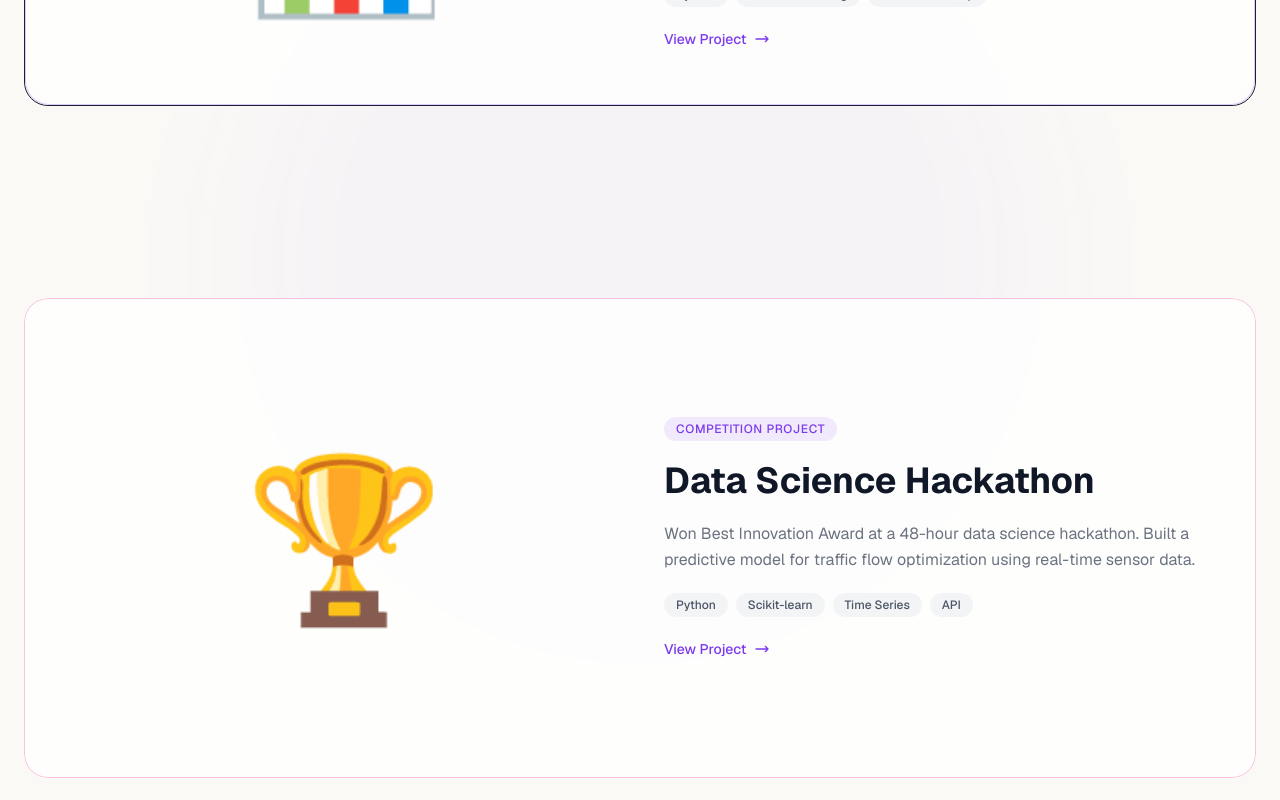
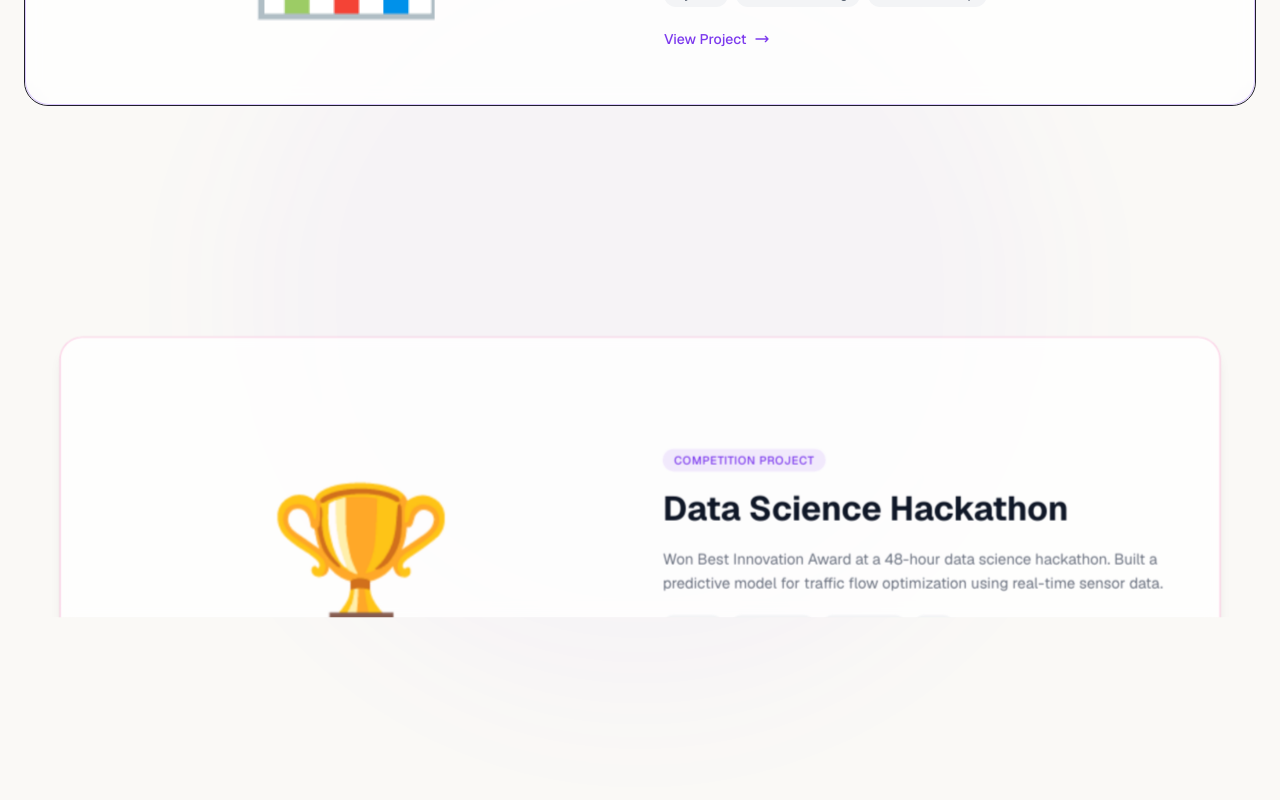
Before and after one commit to Huenying/my-portfolio-website, a Next.js app: page /my-portfolio-website/ in a window 1280 px wide. Shown: the part 2260-3060 px from the top of the page. Built offline with nearby package versions, Linux system fonts and the light colour scheme.

Commit message:
Fix: Hero cards snap instantly on scroll, portfolio cards converge to same position

```diff
--- a/components/Hero.tsx
+++ b/components/Hero.tsx
@@ -2,33 +2,6 @@
 
 import { useRef } from "react";
 import { motion, useScroll, useTransform } from "framer-motion";
-
-const CARD_DATA = [
-  {
-    title: "My Portfolio",
-    subtitle: "View My Work",
-    description:
-      "Explore my projects across competitions, data analysis, web development, and AI.",
-    color: "from-violet-500 to-purple-600",
-    icon: "🎨",
-  },
-  {
-    title: "About Me",
-    subtitle: "Get to Know Me",
-    description:
-      "Business Analytics & Computer Science double major with a passion for tech innovation.",
-    color: "from-cyan-400 to-blue-500",
-    icon: "👩‍💻",
-  },
-  {
-    title: "Contact Me",
-    subtitle: "Let's Connect",
-    description:
-      "Have a project in mind? I'd love to hear from you. Reach out anytime!",
-    color: "from-amber-400 to-orange-500",
-    icon: "📬",
-  },
-];
 
 export default function Hero() {
   const containerRef = useRef<HTMLDivElement>(null);
@@ -37,41 +10,23 @@ export default function Hero() {
     offset: ["start start", "end start"],
   });
 
-  // Card transforms - spread into a line on scroll
-  // Card 1 moves far left, Card 2 stays centered, Card 3 moves far right
-  const card1X = useTransform(
-    scrollYProgress,
-    [0, 0.6, 0.9],
-    ["0px", "-280px", "-420px"]
-  );
-  const card2Y = useTransform(
-    scrollYProgress,
-    [0, 0.6, 1],
-    ["0px", "-20px", "0px"]
-  );
-  const card3X = useTransform(
-    scrollYProgress,
-    [0, 0.6, 0.9],
-    ["0px", "280px", "420px"]
-  );
+  // Cards snap instantly to spread position as soon as user scrolls
+  // 0 → stacked together, tiny scroll → instantly full spread in a line
+  const card1X = useTransform(scrollYProgress, [0, 0.01, 0.1], ["0px", "-420px", "-420px"]);
+  const card2Y = useTransform(scrollYProgress, [0, 0.01, 0.1], ["0px", "0px", "0px"]);
+  const card3X = useTransform(scrollYProgress, [0, 0.01, 0.1], ["0px", "420px", "420px"]);
 
-  const card1Scale = useTransform(scrollYProgress, [0, 0.7], [1, 0.92]);
-  const card3Scale = useTransform(scrollYProgress, [0, 0.7], [1, 0.92]);
+  const card1Scale = useTransform(scrollYProgress, [0, 0.01, 0.1], [1, 0.92, 0.92]);
+  const card3Scale = useTransform(scrollYProgress, [0, 0.01, 0.1], [1, 0.92, 0.92]);
 
-  const card1Rotate = useTransform(scrollYProgress, [0, 1], ["-2deg", "0deg"]);
-  const card2Rotate = useTransform(scrollYProgress, [0, 1], ["0deg", "0deg"]);
-  const card3Rotate = useTransform(scrollYProgress, [0, 1], ["2deg", "0deg"]);
+  const card1Rotate = useTransform(scrollYProgress, [0, 0.01, 0.1], ["-2deg", "0deg", "0deg"]);
+  const card3Rotate = useTransform(scrollYProgress, [0, 0.01, 0.1], ["2deg", "0deg", "0deg"]);
 
-  const card1Z = useTransform(scrollYProgress, [0, 0.3, 0.7], [30, 20, 10]);
-  const card2Z = useTransform(scrollYProgress, [0, 0.3, 0.7], [20, 15, 10]);
-  const card3Z = useTransform(scrollYProgress, [0, 0.3, 0.7], [10, 10, 10]);
+  const card1Z = useTransform(scrollYProgress, [0, 0.01, 0.1], [30, 10, 10]);
+  const card2Z = useTransform(scrollYProgress, [0, 0.01, 0.1], [20, 10, 10]);
+  const card3Z = useTransform(scrollYProgress, [0, 0.01, 0.1], [10, 10, 10]);
 
-  const opacity = useTransform(
-    scrollYProgress,
-    [0, 0.7, 0.9, 1],
-    [1, 1, 0.6, 0]
-  );
-  const heroScale = useTransform(scrollYProgress, [0, 1], [1, 0.93]);
+  const opacity = useTransform(scrollYProgress, [0, 0.5, 0.9, 1], [1, 1, 0.6, 0]);
 
   const handleCardClick = (title: string) => {
     const sectionMap: Record<string, string> = {
@@ -87,7 +42,6 @@ export default function Hero() {
 
   return (
     <section id="hero" ref={containerRef} className="relative min-h-[200vh]">
-      {/* Sticky content container */}
       <div className="sticky top-0 h-screen flex flex-col items-center justify-center overflow-hidden">
         {/* Background gradient orbs */}
         <div className="absolute inset-0 overflow-hidden pointer-events-none">
@@ -104,7 +58,7 @@ export default function Hero() {
         </div>
 
         <motion.div
-          style={{ scale: heroScale, opacity }}
+          style={{ opacity }}
           className="relative z-10 w-full max-w-6xl mx-auto px-6"
         >
           {/* Greeting */}
@@ -143,82 +97,53 @@ export default function Hero() {
             </motion.p>
           </motion.div>
 
-          {/* Cards - stacked by default, spread into a line on scroll */}
+          {/* Cards — stacked by default, snap to a line instantly on scroll */}
           <div className="relative h-[340px] md:h-[380px] flex items-center justify-center">
-            {/* Card 1 - Portfolio (moves left) */}
+            {/* Card 1 - Portfolio (snaps left) */}
             <motion.div
-              style={{
-                x: card1X,
-                scale: card1Scale,
-                rotate: card1Rotate,
-                zIndex: card1Z,
-              }}
+              style={{ x: card1X, scale: card1Scale, rotate: card1Rotate, zIndex: card1Z }}
               onClick={() => handleCardClick("My Portfolio")}
               className="absolute w-[260px] md:w-[300px] h-[260px] md:h-[300px] rounded-2xl bg-gradient-to-br from-violet-500 to-purple-600 p-6 md:p-8 cursor-pointer shadow-xl hover:shadow-2xl transition-shadow duration-300 flex flex-col justify-between"
             >
               <div className="text-3xl md:text-4xl">🎨</div>
               <div>
-                <h3 className="text-white text-xl md:text-2xl font-bold mb-2">
-                  My Portfolio
-                </h3>
+                <h3 className="text-white text-xl md:text-2xl font-bold mb-2">My Portfolio</h3>
                 <p className="text-white/80 text-sm md:text-base">
-                  Explore my projects across competitions, data analysis, web
-                  development, and AI.
+                  Explore my projects across competitions, data analysis, web development, and AI.
                 </p>
-                <p className="text-white/60 text-xs mt-3 font-medium uppercase tracking-wider">
-                  View My Work →
-                </p>
+                <p className="text-white/60 text-xs mt-3 font-medium uppercase tracking-wider">View My Work →</p>
               </div>
             </motion.div>
 
-            {/* Card 2 - About Me (stays centered, slight float) */}
+            {/* Card 2 - About Me (stays centered) */}
             <motion.div
-              style={{
-                y: card2Y,
-                rotate: card2Rotate,
-                zIndex: card2Z,
-              }}
+              style={{ y: card2Y, zIndex: card2Z }}
               onClick={() => handleCardClick("About Me")}
               className="absolute w-[260px] md:w-[300px] h-[260px] md:h-[300px] rounded-2xl bg-gradient-to-br from-cyan-400 to-blue-500 p-6 md:p-8 cursor-pointer shadow-xl hover:shadow-2xl transition-shadow duration-300 flex flex-col justify-between"
             >
               <div className="text-3xl md:text-4xl">👩‍💻</div>
               <div>
-                <h3 className="text-white text-xl md:text-2xl font-bold mb-2">
-                  About Me
-                </h3>
+                <h3 className="text-white text-xl md:text-2xl font-bold mb-2">About Me</h3>
                 <p className="text-white/80 text-sm md:text-base">
-                  Business Analytics & Computer Science double major with a
-                  passion for tech innovation.
+                  Business Analytics & Computer Science double major with a passion for tech innovation.
                 </p>
-                <p className="text-white/60 text-xs mt-3 font-medium uppercase tracking-wider">
-                  Get to Know Me →
-                </p>
+                <p className="text-white/60 text-xs mt-3 font-medium uppercase tracking-wider">Get to Know Me →</p>
               </div>
             </motion.div>
 
-            {/* Card 3 - Contact (moves right) */}
+            {/* Card 3 - Contact (snaps right) */}
             <motion.div
-              style={{
-                x: card3X,
-                scale: card3Scale,
-                rotate: card3Rotate,
-                zIndex: card3Z,
-              }}
+              style={{ x: card3X, scale: card3Scale, rotate: card3Rotate, zIndex: card3Z }}
               onClick={() => handleCardClick("Contact Me")}
               className="absolute w-[260px] md:w-[300px] h-[260px] md:h-[300px] rounded-2xl bg-gradient-to-br from-amber-400 to-orange-500 p-6 md:p-8 cursor-pointer shadow-xl hover:shadow-2xl transition-shadow duration-300 flex flex-col justify-between"
             >
               <div className="text-3xl md:text-4xl">📬</div>
               <div>
-                <h3 className="text-white text-xl md:text-2xl font-bold mb-2">
-                  Contact Me
-                </h3>
+                <h3 className="text-white text-xl md:text-2xl font-bold mb-2">Contact Me</h3>
                 <p className="text-white/80 text-sm md:text-base">
-                  Have a project in mind? I&apos;d love to hear from you. Reach
-                  out anytime!
+                  Have a project in mind? I&apos;d love to hear from you. Reach out anytime!
                 </p>
-                <p className="text-white/60 text-xs mt-3 font-medium uppercase tracking-wider">
-                  Let&apos;s Connect →
-                </p>
+                <p className="text-white/60 text-xs mt-3 font-medium uppercase tracking-wider">Let&apos;s Connect →</p>
               </div>
             </motion.div>
           </div>
@@ -238,12 +163,7 @@ export default function Hero() {
           >
             <span className="text-xs tracking-widest uppercase">Scroll</span>
             <svg className="w-4 h-4" fill="none" stroke="currentColor" viewBox="0 0 24 24">
-              <path
-                strokeLinecap="round"
-                strokeLinejoin="round"
-                strokeWidth={2}
-                d="M19 14l-7 7m0 0l-7-7m7 7V3"
-              />
+              <path strokeLinecap="round" strokeLinejoin="round" strokeWidth={2} d="M19 14l-7 7m0 0l-7-7m7 7V3" />
             </svg>
           </motion.div>
         </motion.div>
--- a/components/Portfolio.tsx
+++ b/components/Portfolio.tsx
@@ -5,7 +5,6 @@ import {
   motion,
   useScroll,
   useTransform,
-  useSpring,
 } from "framer-motion";
 
 const CATEGORIES = [
@@ -106,46 +105,31 @@ const PROJECTS = [
   },
 ];
 
-// The first 4 projects are used for the overlap section
-// Project 1 is always visible (fixed), projects 2-4 use scroll-overlap
-const OVERLAY_PROJECTS = PROJECTS.slice(0, 4);
-
 function OverlappingCard({
   project,
-  index,
-  scrollProgress,
 }: {
   project: (typeof PROJECTS)[0];
-  index: number;
-  scrollProgress: any;
 }) {
-  // Index-0 is the first overlapped card (project #2, index=0 in this context)
-  const total = OVERLAY_PROJECTS.length - 1; // 3 animated cards
-  const progressStart = index / total;
-  const progressEnd = (index + 1) / total;
+  const cardRef = useRef<HTMLDivElement>(null);
 
-  const y = useTransform(
-    scrollProgress,
-    [progressStart, progressEnd],
-    ["100%", "0%"]
-  );
-  const opacity = useTransform(
-    scrollProgress,
-    [progressStart - 0.1, progressStart, progressEnd],
-    [0, 1, 1]
-  );
-  const scale = useTransform(
-    scrollProgress,
-    [progressStart, progressEnd],
-    [0.85, 1]
-  );
+  // Each card independently tracks its own scroll position
+  const { scrollYProgress } = useScroll({
+    target: cardRef,
+    offset: ["start end", "start start"],
+  });
+
+  // Slide up from below as card enters viewport
+  const y = useTransform(scrollYProgress, [0, 1], ["100%", "0%"]);
+  const opacity = useTransform(scrollYProgress, [0, 0.3, 1], [0, 1, 1]);
+  const scale = useTransform(scrollYProgress, [0, 1], [0.85, 1]);
 
   return (
-    <motion.div
-      style={{ y, opacity, scale }}
-      className="sticky top-28 h-[60vh] min-h-[420px] w-full rounded-3xl overflow-hidden"
+    <div
+      ref={cardRef}
+      className="sticky top-56 w-full h-[60vh] min-h-[420px] rounded-3xl overflow-hidden"
     >
-      <div
+      <motion.div
+        style={{ y, opacity, scale }}
         className={`w-full h-full rounded-3xl border ${project.borderColor} ${project.color} bg-white/80 backdrop-blur-sm p-8 md:p-12 flex flex-col md:flex-row items-center gap-8 md:gap-12 shadow-lg`}
       >
         {/* Project image/icon area */}
@@ -196,8 +180,8 @@ function OverlappingCard({
             </svg>
           </motion.button>
         </div>
-      </div>
-    </motion.div>
+      </motion.div>
+    </div>
   );
 }
 
@@ -205,7 +189,6 @@ export default function Portfolio() {
   const [activeCategory, setActiveCategory] = useState<string>("competition");
   const [showMore, setShowMore] = useState(false);
   const sectionRef = useRef<HTMLDivElement>(null);
-  const overlapScrollRef = useRef<HTMLDivElement>(null);
 
   // Filter projects by active category
   const filteredProjects = PROJECTS.filter(
@@ -217,21 +200,6 @@ export default function Portfolio() {
 
   // Remaining projects for scroll overlap (index 1+)
   const remainingProjects = filteredProjects.slice(1);
-
-  // Scroll animation for overlapping cards (only if there are remaining projects)
-  const { scrollYProgress } = useScroll({
-    target: overlapScrollRef,
-    offset: ["start start", "end end"],
-  });
-
-  const smoothProgress = useSpring(scrollYProgress, {
-    stiffness: 30,
-    damping: 20,
-    restDelta: 0.001,
-  });
-
-  // Grid projects are all projects, hidden behind "See More Details"
-  const gridProjects = PROJECTS;
 
   return (
     <section
@@ -349,25 +317,12 @@ export default function Portfolio() {
           </motion.div>
         )}
 
-        {/* Scroll-overlap section for remaining projects (2nd project onward) */}
+        {/* Overlap section — each card uses individual sticky so they all converge */}
         {remainingProjects.length > 0 && (
-          <div
-            ref={overlapScrollRef}
-            className="relative mb-16"
-            style={{ height: `${remainingProjects.length * 100}vh` }}
-          >
-            <div className="sticky top-0 h-screen flex items-center py-24">
-              <div className="w-full space-y-6">
-                {remainingProjects.map((project, idx) => (
-                  <OverlappingCard
-                    key={project.id}
-                    project={project}
-                    index={idx}
-                    scrollProgress={smoothProgress}
-                  />
-                ))}
-              </div>
-            </div>
+          <div className="relative mb-16" style={{ height: `${remainingProjects.length * 110}vh` }}>
+            {remainingProjects.map((project) => (
+              <OverlappingCard key={project.id} project={project} />
+            ))}
           </div>
         )}
 
@@ -424,7 +379,7 @@ export default function Portfolio() {
         >
           {showMore && (
             <div className="grid grid-cols-1 md:grid-cols-2 gap-6">
-              {gridProjects.map((project, index) => (
+              {PROJECTS.map((project, index) => (
                 <motion.div
                   key={project.id}
                   initial={{ opacity: 0, y: 30 }}
```
